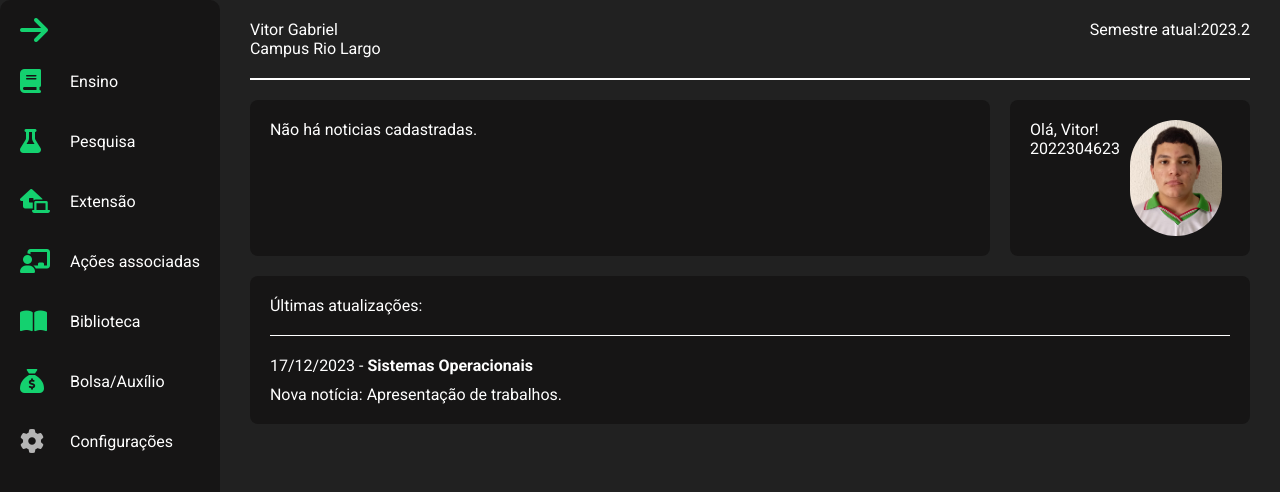
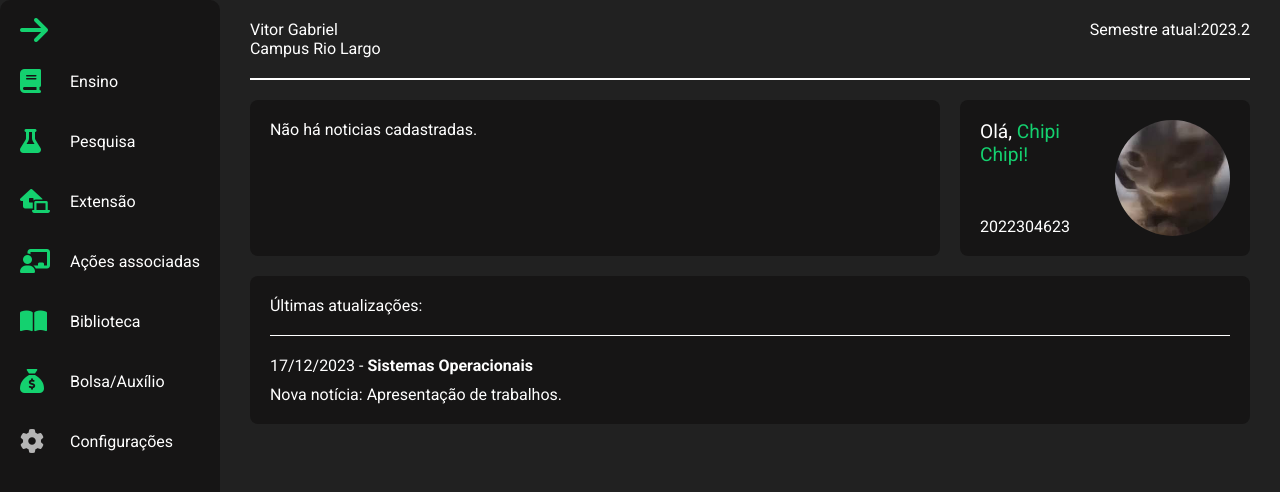
Before and after one commit to vitor-gss/projeto-sigaa, a plain HTML site: page html/index.html in a window 1280 px wide. Drawn offline with Linux system fonts and the light colour scheme.

Commit message:
Modificação do perfil-usuário

```diff
--- a/css/estilos.css
+++ b/css/estilos.css
@@ -125,12 +125,14 @@ span {
 .perfil-aluno{
     display: flex;
     flex-direction: row;
+    justify-content: space-between;
     gap: 10px;
 
     float: right;
     margin-left: 20px;
     margin-bottom: 20px;
     height: 15%;
+    max-width: 25%;
 }
 
 .foto>img{
@@ -140,7 +142,17 @@ span {
 }
 
 .infos{
+    display: flex;
+    flex-direction: column;
+    justify-content: space-between;
+    gap: 20px;
+}
 
+.infos>.nome{
+    font-size: 120%;
+}
+.infos>.nome>span{
+    color: #14d16f;
 }
 
 /* Noticias */
--- a/html/index.html
+++ b/html/index.html
@@ -63,11 +63,11 @@
         </header>
         <section class="perfil-aluno box config-geral">
             <div class="infos">
-                <div class="nome">Olá, Vitor!</div>
+                <div class="nome">Olá, <span>Chipi Chipi!</span></div>
                 <div class="num-matricula">2022304623</div>
             </div>
             <div class="foto">
-                <img src="/icons/VITOR GABRIEL DA SILVA SANTOS.png" alt="">
+                <img src="/icons/chipi.jpg" alt="">
             </div>
         </section>
         <section class="noticias box config-geral">
```
Also changed, not shown: icons/chipi.jpg (added).
